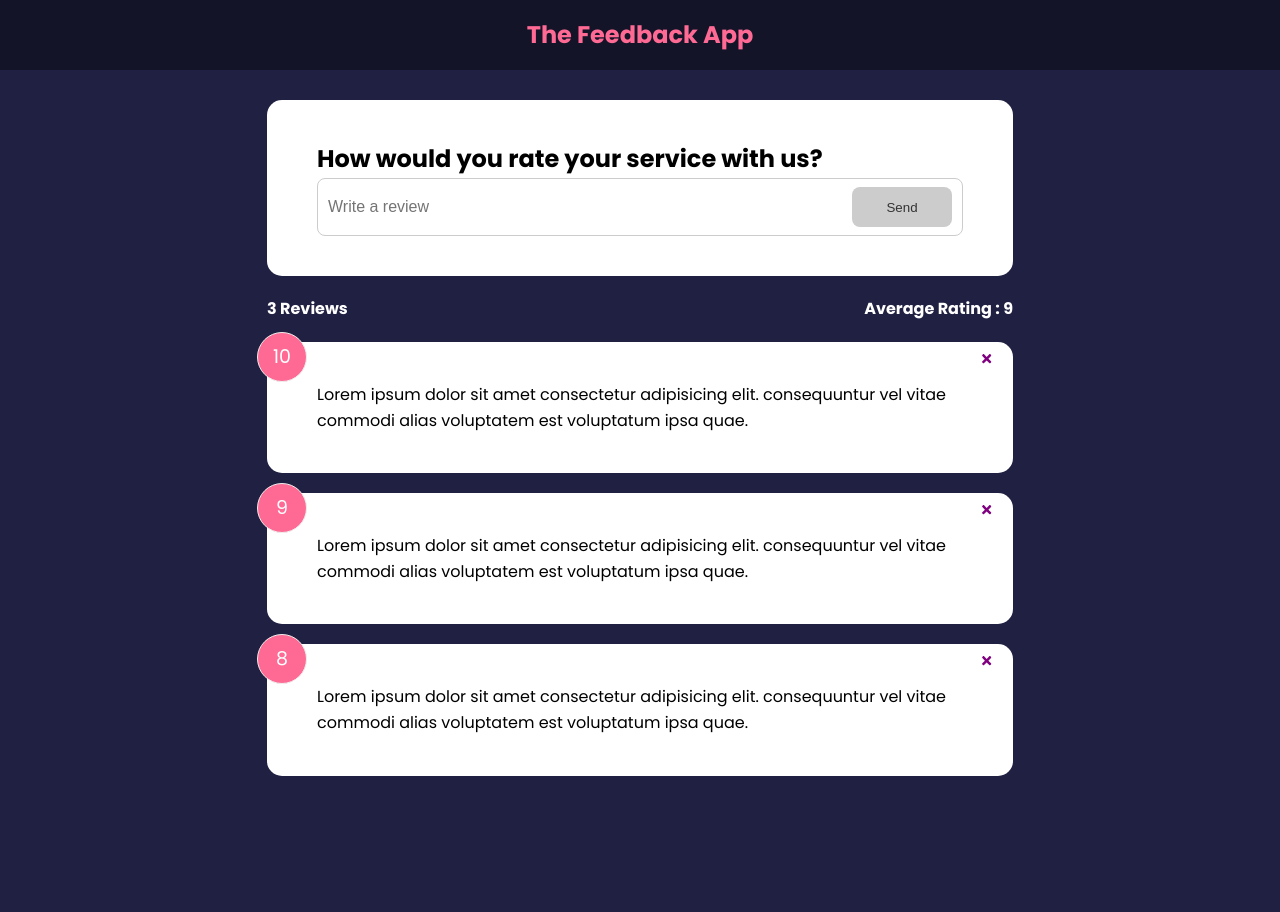
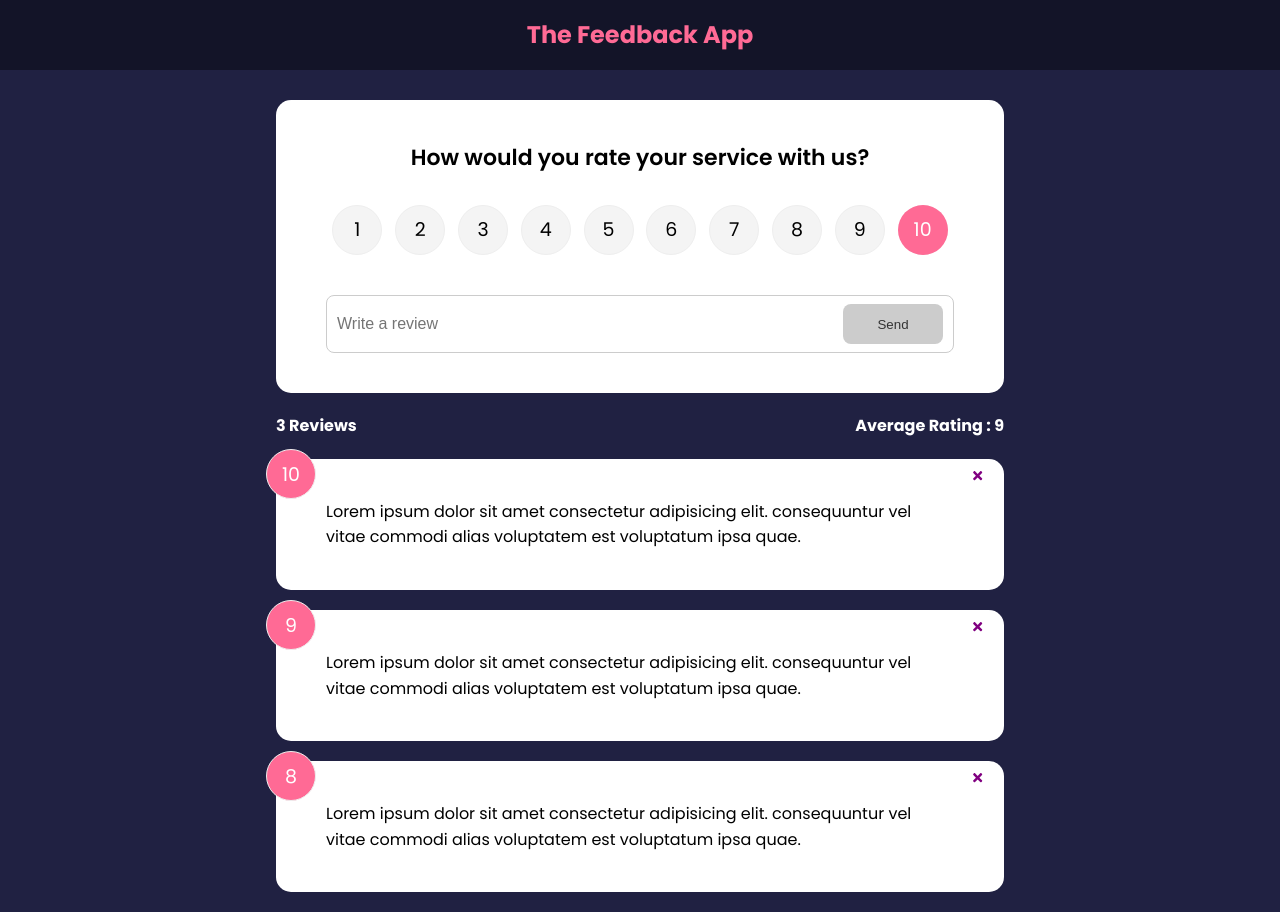
Before and after one commit to prakaran/React_Feedback_App, a React app: page / in a window 1280 px wide. Before the commit the page ends 800 px from the top, so only its background shows below. Built offline with nearby package versions, Linux system fonts and the light colour scheme; the HTML template or start-up script is replaced by a standard one.

Commit message:
RatingSelect Component and Add Feedback

```diff
--- a/package.json
+++ b/package.json
@@ -12,7 +12,8 @@
   "dependencies": {
     "react": "^18.3.1",
     "react-dom": "^18.3.1",
-    "react-icons": "^5.2.1"
+    "react-icons": "^5.2.1",
+    "uuid": "^10.0.0"
   },
   "devDependencies": {
     "@types/react": "^18.3.3",
--- a/src/App.jsx
+++ b/src/App.jsx
@@ -1,4 +1,5 @@
 import React, { useState } from 'react'
+import {v4 as uuidv4} from 'uuid'
 import Header from './components/Header'
 import FeedbackList from './components/FeedbackList'
 import FeedbackData from './data/FeedbackData.js'
@@ -15,11 +16,20 @@ const App = () => {
       setFeedback(filteredList);
     }
   }
+  const addFeedback = (newFeedback)=>{
+    newFeedback.id = uuidv4()
+    setFeedback((prevState)=>{
+      return [
+        newFeedback,
+        ...feedback
+      ]
+    })
+  }
   return (
     <>
       <Header />
       <div className='container'>
-        <FeedbackForm/>
+        <FeedbackForm addFeedback={addFeedback}/>
         <FeedbackStats feedback={feedback}/>
         <FeedbackList feedback={feedback} handleDelete = {deleteFeedback}/>
       </div>
--- a/src/components/FeedbackForm.jsx
+++ b/src/components/FeedbackForm.jsx
@@ -1,11 +1,14 @@
 import React, { useState } from 'react'
 import Card from './shared/Card'
 import Button from './shared/Button';
+import RatingSelect from './RatingSelect';
 
-const FeedbackForm = () => {
+const FeedbackForm = ({addFeedback}) => {
     const [text, setText] = useState('');
     const [btnDisabled, setBtnDisabled] = useState(true);
     const [message, setMessage] = useState('')
+    const [rating, setRating] = useState()
+
     const handleTextChange = (event)=>{
         const inputValue = event.target.value;
         if (inputValue === '') {
@@ -22,12 +25,19 @@ const FeedbackForm = () => {
     }
     const handleSubmit =(event)=>{
         event.preventDefault();
-        console.log(text)
+        const newFeedback = {}
+        if(text.trim().length > 10){
+          newFeedback.text = text;
+          newFeedback.rating = rating;
+        }
+        addFeedback(newFeedback);
+        setText('');
     }
   return (
     <Card>
         <form onSubmit={handleSubmit}>
             <h2>How would you rate your service with us?</h2>
+            <RatingSelect select ={(rating)=>setRating(rating)}/>
             <div className="input-group">
                 <input onChange={handleTextChange} type='text' placeholder='Write a review' value={text}/>
                 <Button type='submit' isDisabled={btnDisabled}>Send</Button>
--- /dev/null
+++ b/src/components/RatingSelect.jsx
@@ -0,0 +1,70 @@
+import React, { useState } from 'react'
+
+const ratingList =[
+    {
+        id: 'num1',
+        value: 1
+    },
+    {
+        id: 'num2',
+        value: 2
+    },
+    {
+        id: 'num3',
+        value: 3
+    },
+    {
+        id: 'num4',
+        value: 4
+    },
+    {
+        id: 'num5',
+        value: 5
+    },
+    {
+        id: 'num6',
+        value: 6
+    },
+    {
+        id: 'num7',
+        value: 7
+    },
+    {
+        id: 'num8',
+        value: 8
+    },
+    {
+        id: 'num9',
+        value: 9
+    },
+    {
+        id: 'num10',
+        value: 10
+    },
+]
+const RatingSelect = ({select}) => {
+    const[selected, setSelected] = useState(10);
+    const handleChange = (event)=>{
+        setSelected(+event.currentTarget.value);
+        select(+event.currentTarget.value);
+    }
+  return (
+    <ul className='rating'>
+        {ratingList.map((rate)=>{
+            return <li>
+                <input
+                    type='radio'
+                    id={rate.id}
+                    name='rating'
+                    value={rate.value}
+                    onChange={handleChange}
+                    checked={selected === rate.value}
+                />
+                <label htmlFor={rate.id}>{rate.value}</label>
+            </li>
+        })}
+    </ul>
+  )
+}
+
+export default RatingSelect
--- a/src/index.css
+++ b/src/index.css
@@ -13,22 +13,33 @@
     line-height: 1.6;
   }
 
-  header{
+  body {
+    font-family: 'Poppins', sans-serif;
+    background-color: #202142;
+    color: #fff;
+    line-height: 1.6;
+  }
+
+  ul {
+    list-style: none;
+  }
+
+  .container {
+    max-width: 768px;
+    margin: auto;
+    padding: 0 20px;
+  }
+
+  header {
     height: 70px;
     width: 100%;
     display: flex;
+    justify-content: space-between;
     align-items: center;
-    justify-content: center;
     margin-bottom: 30px;
   }
 
-  .container{
-    max-width: 786px;
-    padding: 0 20px;
-    margin: auto;
-  }
-
-  .card{
+  .card {
     background-color: #fff;
     color: #333;
     border-radius: 15px;
@@ -37,25 +48,92 @@
     position: relative;
   }
 
-  .num-display{
+  .card h2 {
+    font-size: 22px;
+    font-weight: 600;
+    text-align: center;
+  }
+
+  .rating {
+    display: flex;
+    align-items: center;
+    justify-content: space-around;
+    margin: 30px 0 40px;
+  }
+
+  .rating li,
+  .num-display {
+    position: relative;
+    background: #f4f4f4;
+    width: 50px;
+    height: 50px;
+    padding: 10px;
+    text-align: center;
+    border-radius: 50%;
+    font-size: 19px;
+    border: 1px #eee solid;
+    transition: 0.3s;
+  }
+
+  .rating li label {
     position: absolute;
-    font-size: 19px;
-    top: -10px;
-    left: -10px;
-    background: #ff6a95;
-    color: #fff;
+    top: 50%;
+    left: 50%;
     width: 50px;
     height: 50px;
     padding: 10px;
     border-radius: 50%;
-    display: flex;
-    align-items: center;
-    justify-content: center;
-    border: 1px #eee solid;
-    transition: 0.3s;
+    transform: translate(-50%, -50%);
+    cursor: pointer;
   }
 
-  .close{
+  .rating li:hover,
+  .num-display {
+    background: #ff6a95;
+    color: #fff;
+  }
+
+  [type='radio'] {
+    opacity: 0;
+  }
+
+  [type='radio']:checked ~ label {
+    background: #ff6a95;
+    color: #fff;
+  }
+
+  .input-group {
+    display: flex;
+    flex-direction: row;
+    border: 1px solid #ccc;
+    padding: 8px 10px;
+    border-radius: 8px;
+  }
+
+  input {
+    flex-grow: 2;
+    border: none;
+    font-size: 16px;
+  }
+
+  input:focus {
+    outline: none;
+  }
+
+  .feedback-stats {
+    color: #fff;
+    display: flex;
+    justify-content: space-between;
+    align-items: center;
+  }
+
+  .num-display {
+    position: absolute;
+    top: -10px;
+    left: -10px;
+  }
+
+  .close {
     position: absolute;
     top: 10px;
     right: 20px;
@@ -64,35 +142,11 @@
     border: none;
   }
 
-  .feedback-stats{
-    display: flex;
-    justify-content: space-between;
-    align-items: center;
-    color: #fff;
-  }
-
-  .input-group{
-    display: flex;
-    flex-direction: row;
-    border: 1px solid #ccc;
-    padding: 8px 10px;
-    border-radius: 8px;
-  }
-
-  input{
-    flex-grow: 2;
-    border: none;
-    font-size: 16px;
-  }
-
-  input:focus{
-    outline: none;
-  }
-
-  .btn{
+  .btn {
     color: #fff;
     border: 0;
     border-radius: 8px;
+    color: #fff;
     width: 100px;
     height: 40px;
     cursor: pointer;
@@ -110,6 +164,7 @@
     transform: scale(0.98);
     opacity: 0.9;
   }
+
   .btn:disabled {
     background-color: #cccccc;
     color: #333;
@@ -121,8 +176,50 @@
     opacity: 1;
   }
 
-  .message{
+  .message {
     padding-top: 10px;
     text-align: center;
-    color: red
+    color: rebeccapurple;
   }
+
+  .about-link {
+    position: absolute;
+    bottom: 20px;
+    right: 20px;
+    color: #fff;
+    cursor: pointer;
+  }
+
+  .about-link a {
+    color: #fff;
+  }
+
+  .about-link a:hover {
+    color: #ff6a95;
+  }
+
+  .about h1 {
+    margin-bottom: 20px;
+  }
+
+  .about p {
+    margin: 10px 0;
+  }
+
+  @media (max-width: 600px) {
+    .rating li {
+      margin: 10px 3px;
+    }
+
+    .rating {
+      display: flex;
+      align-items: center;
+      justify-content: center;
+      flex-wrap: wrap;
+      margin: 30px 0 40px;
+    }
+
+    .input-group input {
+      width: 80%;
+    }
+  }
```
Also changed, not shown: 1 other file (tests, documents, lock files or other folders).
